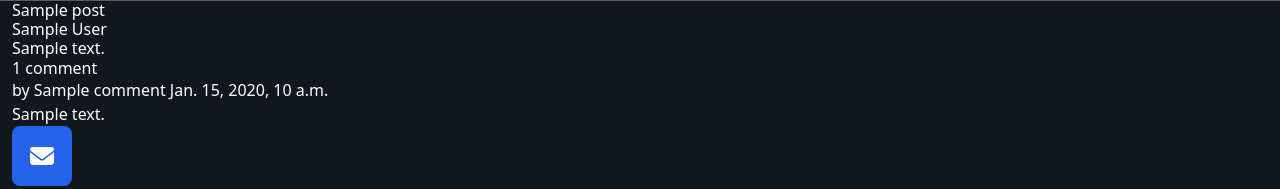
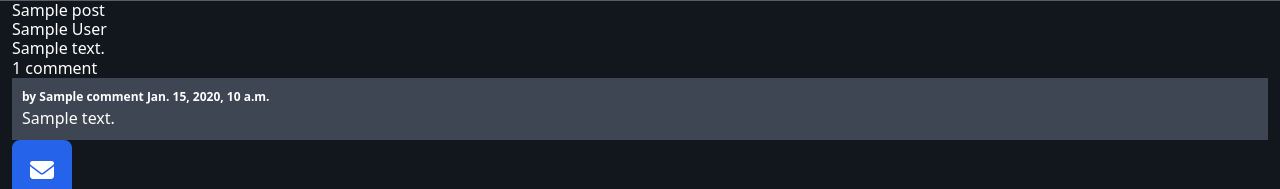
Before and after one commit to prSaveliy/online-forum, a Django app: template online_forum/forum/templates/forum/post/post_detail.html in a window 1280 px wide. Shown: the part 56-245 px from the top of the page. Run offline with Django 5.2, Linux system fonts and the light colour scheme; the template is opened without the code that fills it: most values are stand-ins (such as "Sample title", 1, 10 or a date in 2020); form fields are guessed from the names that the template uses; style sheets or scripts are compiled from the project's sources; some libraries are stand-ins or nearby versions.

Commit message:
small changes

```diff
--- a/online_forum/forum/static/style.css
+++ b/online_forum/forum/static/style.css
@@ -11,3 +11,21 @@ body {
 .navbar-custom-border {
   border-bottom: 1px solid rgba(255, 255, 255, 0.3);
 }
+
+.comment {
+  padding:10px;
+}
+
+.comment:nth-child(even) {
+  background:#3e4553;
+}
+
+.comment:nth-child(odd) {
+  background: #2f343d;
+}
+
+.comment .info {
+  font-weight:bold;
+  font-size:12px;
+  color:#ffffff;
+}
```
